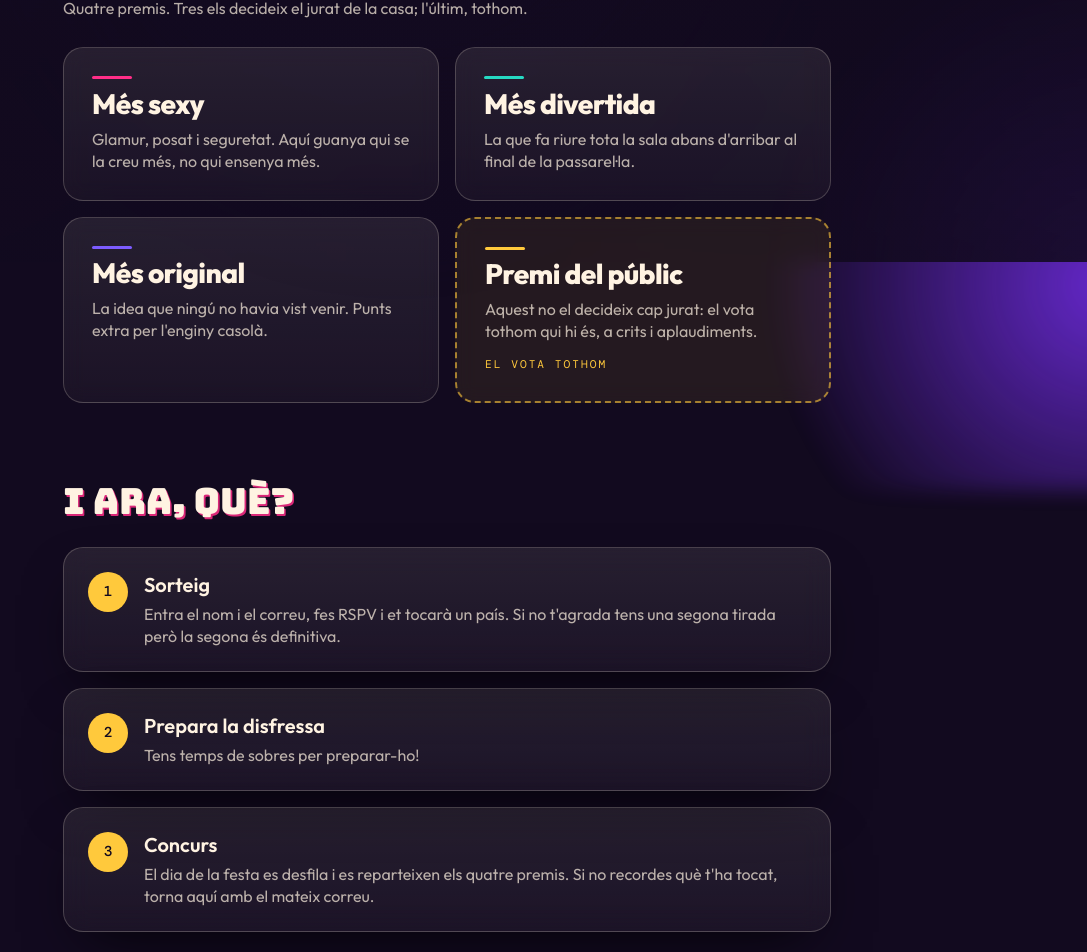
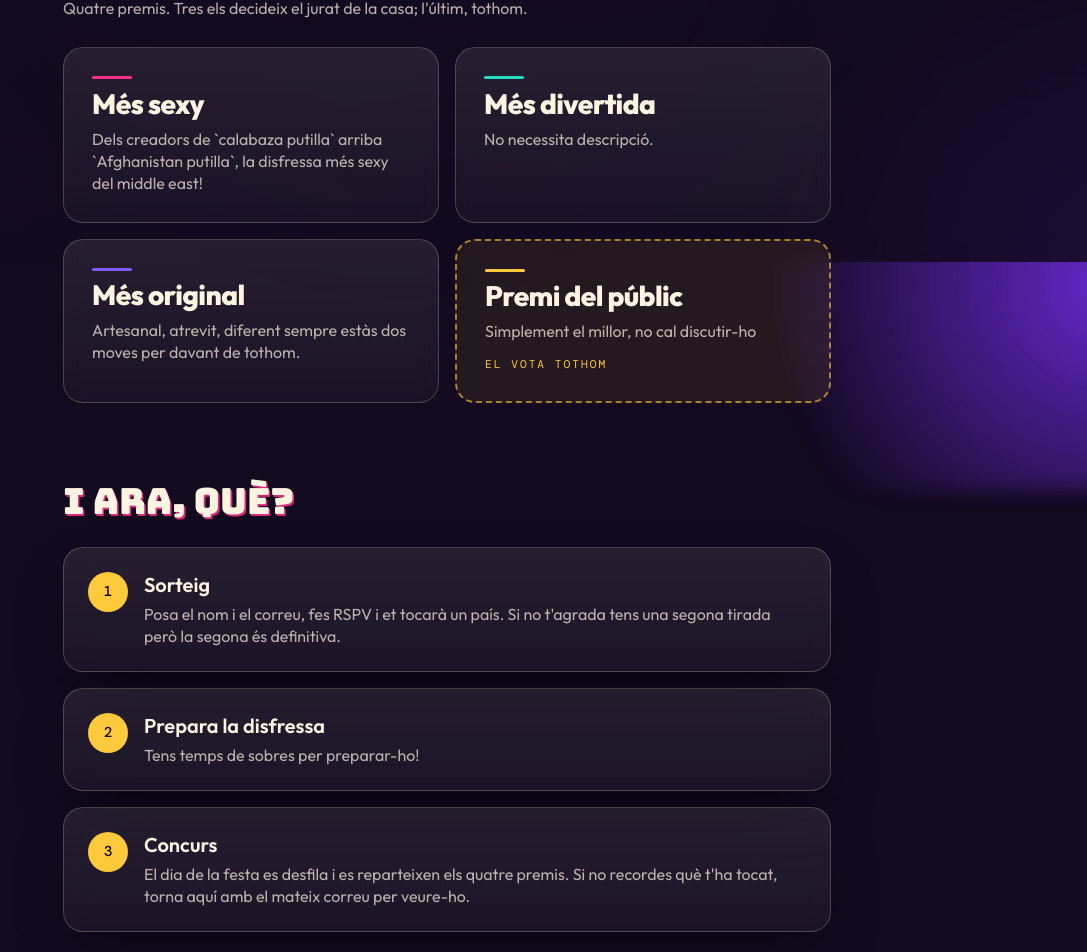
Before and after one commit to alex-systellar/festa-disfresses, a Next.js app: page /com-funciona in a window 1280 px wide. Shown: the part 538-1490 px from the top of the page, without its empty margins (193-1280 px from the left). Built offline with nearby package versions, Linux system fonts and the light colour scheme.

Commit message:
copy changes

```diff
--- a/src/app/com-funciona/page.tsx
+++ b/src/app/com-funciona/page.tsx
@@ -20,7 +20,7 @@ const PAGE_STYLE = { "--c1": "#FF2E88", "--c2": "#6C2BD9" } as CSSProperties;
 const STEPS = [
   {
     title: "Sorteig",
-    body: "Entra el nom i el correu, fes RSPV i et tocarà un país. Si no t'agrada tens una segona tirada però la segona és definitiva.",
+    body: "Posa el nom i el correu, fes RSPV i et tocarà un país. Si no t'agrada tens una segona tirada però la segona és definitiva.",
   },
   {
     title: "Prepara la disfressa",
@@ -28,32 +28,32 @@ const STEPS = [
   },
   {
     title: "Concurs",
-    body: "El dia de la festa es desfila i es reparteixen els quatre premis. Si no recordes què t'ha tocat, torna aquí amb el mateix correu.",
+    body: "El dia de la festa es desfila i es reparteixen els quatre premis. Si no recordes què t'ha tocat, torna aquí amb el mateix correu per veure-ho.",
   },
 ];
 
 const CATEGORIES = [
   {
     name: "Més sexy",
-    body: "Glamur, posat i seguretat. Aquí guanya qui se la creu més, no qui ensenya més.",
+    body: "Dels creadors de `calabaza putilla` arriba `Afghanistan putilla`, la disfressa més sexy del middle east!",
     accent: "#FF2E88",
     public: false,
   },
   {
     name: "Més divertida",
-    body: "La que fa riure tota la sala abans d'arribar al final de la passarel·la.",
+    body: "No necessita descripció.",
     accent: "#26D9C3",
     public: false,
   },
   {
     name: "Més original",
-    body: "La idea que ningú no havia vist venir. Punts extra per l'enginy casolà.",
+    body: "Artesanal, atrevit, diferent sempre estàs dos moves per davant de tothom.",
     accent: "#7C5CFF",
     public: false,
   },
   {
     name: "Premi del públic",
-    body: "Aquest no el decideix cap jurat: el vota tothom qui hi és, a crits i aplaudiments.",
+    body: "Simplement el millor, no cal discutir-ho",
     accent: "#FFC93C",
     public: true,
   },
```
